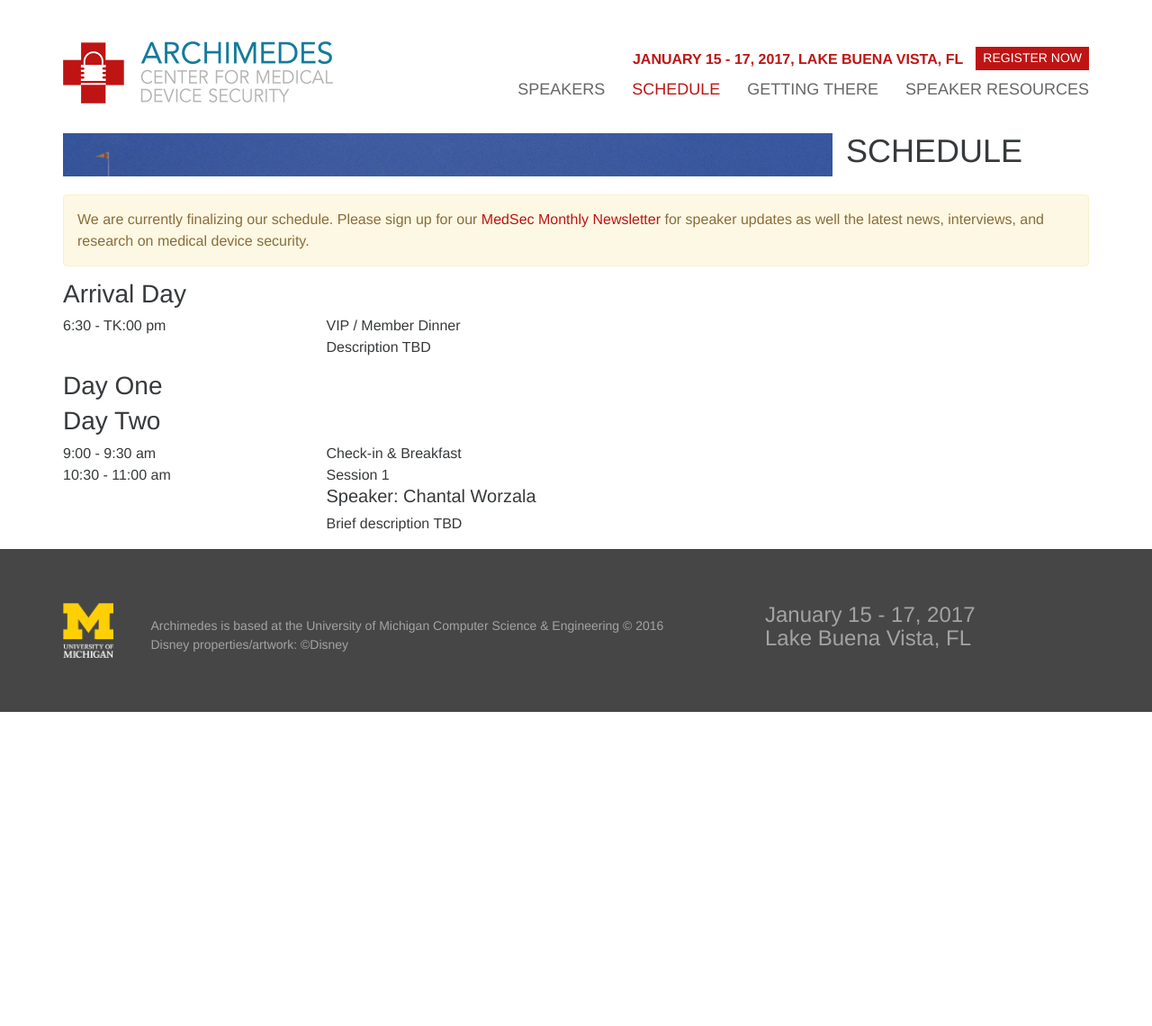
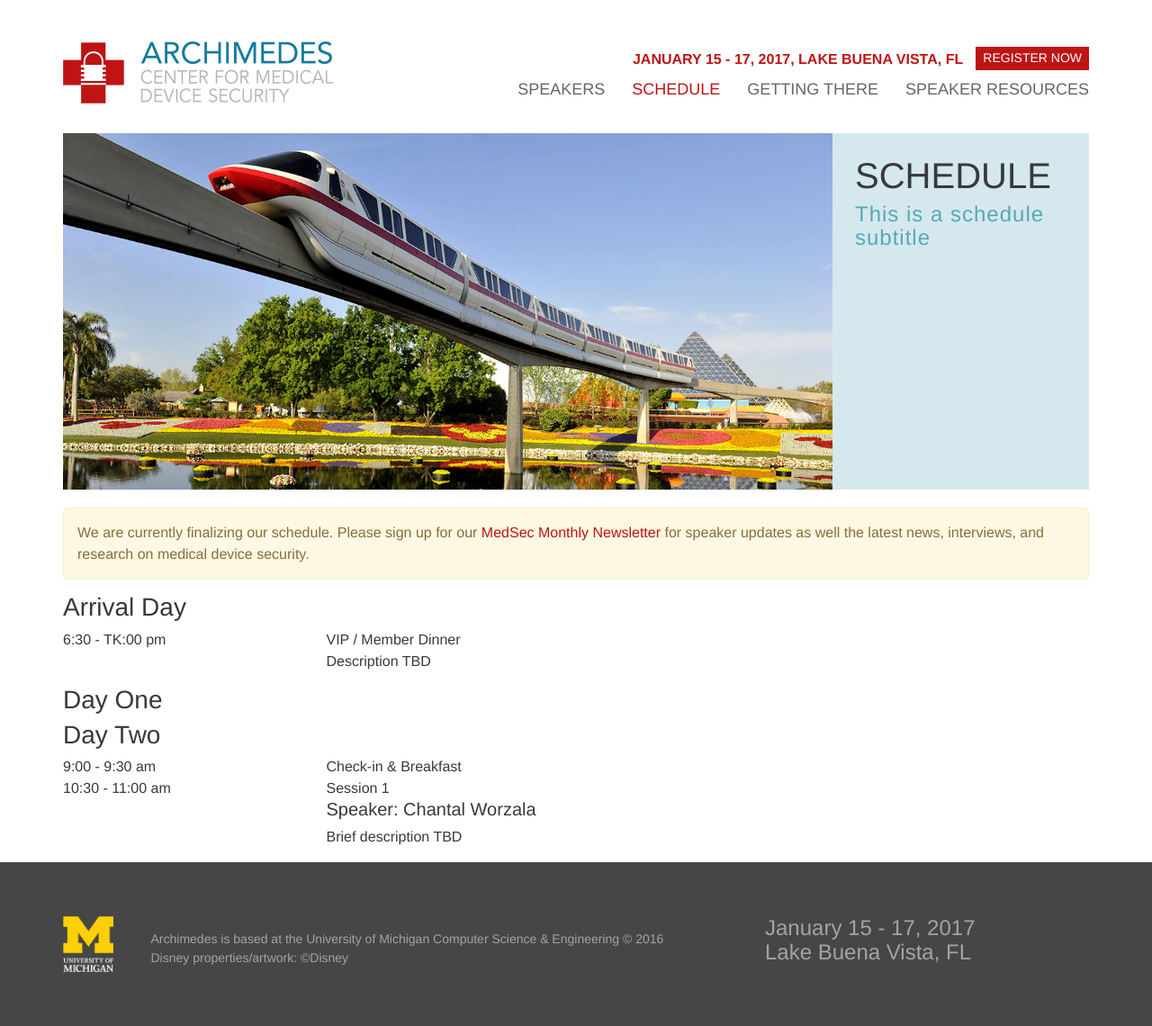
Before and after one commit to Jonesy/medsec101, a Jekyll site: the page built from schedule.markdown, in a window 1280 px wide. Shown: the whole page at 90% size. Built offline with Jekyll 4.4.1, drawn with Linux system fonts in a browser that asks for light colours; before the commit the page ends 900 px from its top, so only the background shows below that.

Commit message:
Add banner image for subpages.

```diff
--- a/_includes/banner.html
+++ b/_includes/banner.html
@@ -1,29 +1,31 @@
+{% if include.url == '/' %}
+  {% assign banner_image = 'banner.jpg' %}
+{% else %}
+  {% assign banner_image = 'banner-page.jpg' %}
+{% endif %}
+
 <div class="container-fluid">
   <div class="Banner">
-    <div class="Banner-panel Banner-panel--image">
-      <img src="/images/banner.jpg" class="img-fluid Banner-img hidden-lg-up">
+    <div class="Banner-panel Banner-panel--image" style="background-image:
+      url(/images/{{banner_image}})">
+      <img src="/images/{{banner_image}}" class="img-fluid Banner-img hidden-lg-up">
     </div>
-    {% if include.url == '/' %}
-      {% assign banner_height = 510 %}
-      <div class="Banner-panel Banner-panel--text">
-        <div>
+    <div class="Banner-panel Banner-panel--text">
+      <div>
+        {% if include.url == '/' %}
           <h1 class="Banner-title">{{site.title}}</h1>
-          <h4 class="Banner-location-text">Improve your medical device security with advice from the experts</h4>
+          <h4 class="Banner-subtitle">Improve your medical device security with advice from the experts</h4>
           {% include
             button.html
             label="Register Now"
             href="/schedule"
             class="Banner-cta-button"
           %}
+        {% else %}
+          <h1 class="Banner-title">{{page.title}}</h1>
+          <h4 class="Banner-subtitle">{{page.subtitle}}</h4>
+        {% endif %}
         </div>
       </div>
-    {% else %}
-      {% assign banner_height = 270 %}
-      <div class="Banner-panel Banner-panel--page col-md-5 col-md-offset-1">
-        <h1 class="Banner-title Banner-title--page">
-          {{page.title}}
-        </h1>
-      </div>
-    {% endif %}
   </div>
 </div>
--- a/_sass/_banner.scss
+++ b/_sass/_banner.scss
@@ -1,8 +1,13 @@
 .Banner {
   width: 100%;
   height: 100%;
+  min-height: 396px;
   margin: 0 0 20px;
   display: table;
+
+  @media (max-width: 990px) {
+    min-height: inherit;
+  }
 }
 
 .Banner-panel {
@@ -46,17 +51,6 @@
   margin: 0;
 }
 
-.Banner-subtitle {
-  font-weight: 600;
-  text-transform: uppercase;
-  color: $brand-primary;
-
-  a {
-    margin: -4px 0 0 10px;
-    color: white;
-  }
-}
-
 .Banner-title {
   font-weight: 200;
   text-transform: uppercase;
@@ -68,7 +62,7 @@
   }
 }
 
-.Banner-location-text {
+.Banner-subtitle {
   letter-spacing: 1px;
   color: darken(#d5e9ed, 35%);
 }
--- a/schedule.markdown
+++ b/schedule.markdown
@@ -3,6 +3,7 @@ title: Schedule
 date: 2016-08-29 18:16:00 Z
 position: 1
 layout: schedule
+subtitle: This is a schedule subtitle
 ---
 
 <div class="alert alert-warning" role="alert">We are currently finalizing our schedule. Please sign up for our <a href="#">MedSec Monthly Newsletter</a> for speaker updates as well the latest news, interviews, and research on medical device security.</div>
```
Also changed, not shown: images/banner-page.jpg (added), 9 other files.
